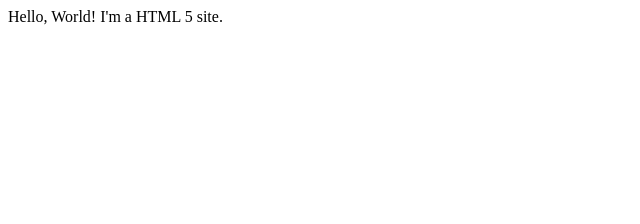
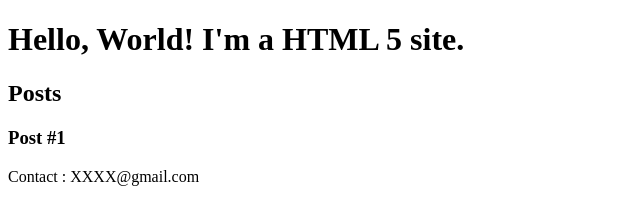
Before and after one commit to EvandroPetrus/HTML, a plain HTML site: page index.html in a window 1280 px wide. Shown: the whole page, without its empty margins (0-640 px from the left). Drawn offline with Linux system fonts and the light colour scheme.

Commit message:
Adding Headers, Footer and Sections.

```diff
--- a/index.html
+++ b/index.html
@@ -7,6 +7,21 @@
         </title>
     </head>
     <body>
-        Hello, World! I'm a HTML 5 site.
+        <header>
+            <h1>Hello, World! I'm a HTML 5 site.</h1>
+        </header>
+        <section>
+            <header>
+        <h2>Posts</h2>
+            </header>
+            <article>
+                <header>
+                    <h3>Post #1</h3>
+                </header>
+            </article>
+        </section>
+        <footer>
+            Contact : XXXX@gmail.com
+        </footer>
     </body>
 </html>
```
